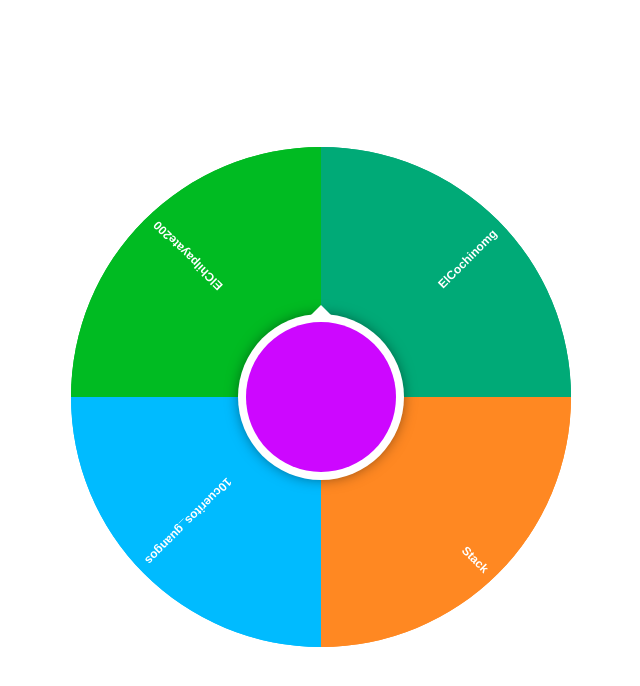
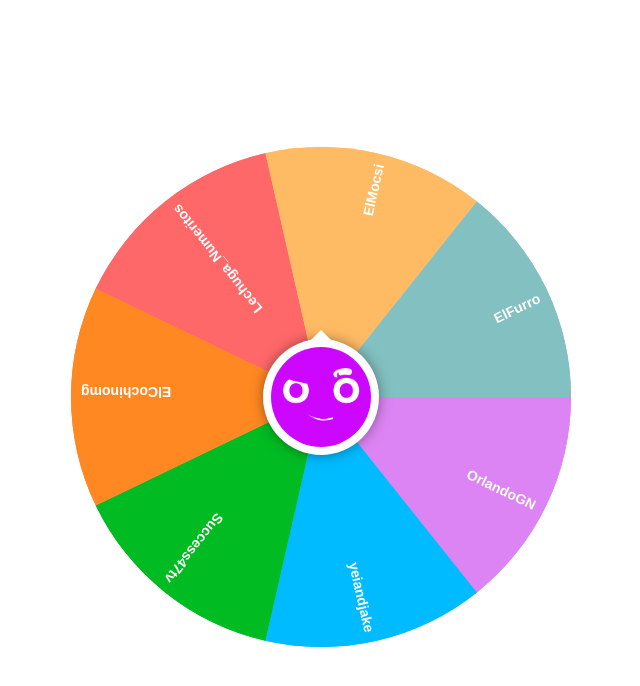
Before and after one commit to gilomx/ruletonga, a React (Vite) app: page / in a window 1280 px wide. Shown: the top 686 px of the page, without its empty margins (319-959 px from the left). Built offline with nearby package versions, Linux system fonts and the light colour scheme.

Commit message:
Adding logo

```diff
--- a/src/components/Roulette.jsx
+++ b/src/components/Roulette.jsx
@@ -4,10 +4,13 @@ import Logo from '../assets/logoGilo.png'
 
 function Roulette() {
   const sectors = [
-    { color: '#f82', label: 'Stack' },
-    { color: '#0bf', label: '10cueritos_guangos' },
-    { color: '#0b2', label: 'ElChilpayate200' },
-    { color: '#0a7', label: 'ElCochinomg' },
+    { color: '#DC84F3', label: 'OrlandoGN' },
+    { color: '#0bf', label: 'yeiandjake' },
+    { color: '#0b2', label: 'Success47tv' },
+    { color: '#f82', label: 'ElCochinomg' },
+    { color: '#FF6868', label: 'Lechuga_Numeritos' },
+    { color: '#FFBB64', label: 'ElMocsi' },
+    { color: '#83C0C1', label: 'ElFurro' },
     // ... otros sectores ...
   ];
   const canvasRef = useRef(null);
@@ -42,7 +45,7 @@ function Roulette() {
       ctx.rotate(angle + arc / 2);
       ctx.textAlign = 'right';
       ctx.fillStyle = '#fff';
-      ctx.font = 'bold 12px sans-serif';
+      ctx.font = 'bold 14px sans-serif';
       ctx.fillText(sector.label, rad - 10, 10);
       ctx.restore();
     }
@@ -50,7 +53,7 @@ function Roulette() {
     function rotate() {
       const sector = sectors[getIndex()];
       canvas.style.transform = `rotate(${ang - PI / 2}rad)`;
-      spinRef.current.textContent = sector.label;
+      // spinRef.current.innerHTML = sector.label;
       spinRef.current.style.background = sector.color;
     }
 
@@ -86,7 +89,7 @@ function Roulette() {
     <div id="wheelOfFortune">
       <canvas ref={canvasRef} id="wheel" width="500" height="500"></canvas>
       <div ref={spinRef} id="spin">
-      {/* <img src={Logo} alt="Logo" /> */}
+        <img class="wheelLogo" src={Logo} alt="Logo" />
       </div>
   </div>
   );
--- a/src/styles/roulette.css
+++ b/src/styles/roulette.css
@@ -18,9 +18,9 @@
     position: absolute;
     top: 50%;
     left: 50%;
-    width: 30%;
-    height: 30%;
-    margin: -15%;
+    width: 20%;
+    height: 20%;
+    margin: -10%;
     background: #cd07ff;
     color: #fff;
     box-shadow: 0 0 0 8px currentColor, 0 0px 15px 5px rgba(0, 0, 0, 0.6);
@@ -40,3 +40,14 @@
     border-bottom-color: currentColor;
     border-top: none;
   }
+
+  .wheelLogo{
+    margin:0 auto;
+    width:80px;
+    opacity:1;
+    transition: opacity 0.5 ease;
+  }
+
+  .hide{
+    opacity:0;
+  }
```
